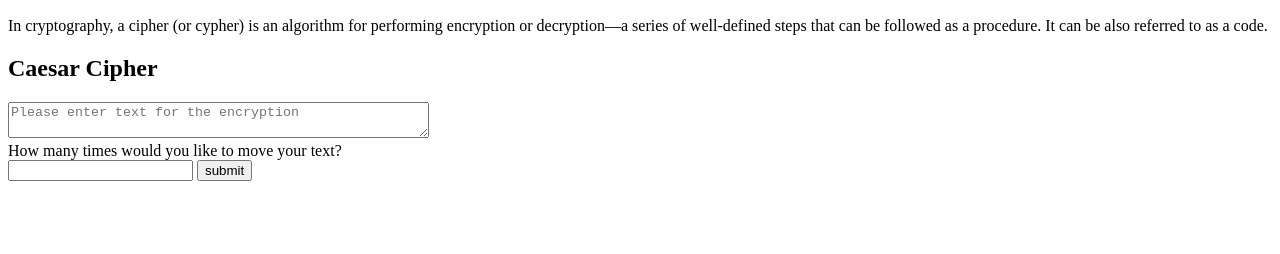
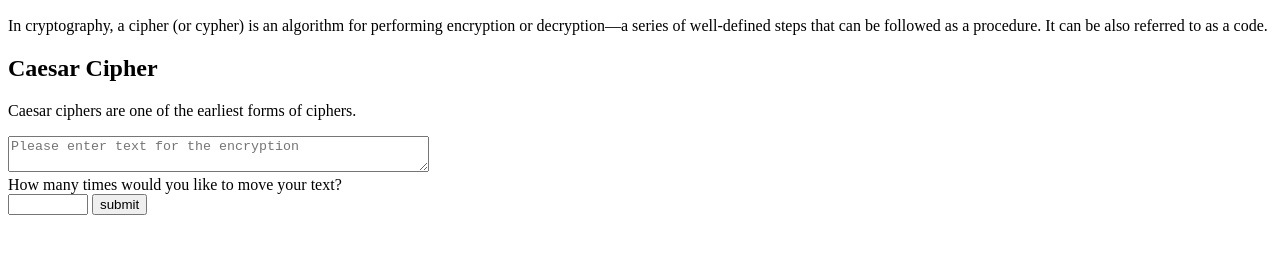
Before and after one commit to kayn0111034/ciphers, a plain HTML site: page ciphers/index.html in a window 1280 px wide. Shown: the part 110-364 px from the top of the page. Drawn offline with Linux system fonts and the light colour scheme.

Commit message:
added requirements for form submission

```diff
--- a/ciphers/index.html
+++ b/ciphers/index.html
@@ -17,8 +17,9 @@
     <div>
       <section>
       <h2>Caesar Cipher</h2>
+      <p>Caesar ciphers are one of the earliest forms of ciphers.</p>
       <form action="" method="get">
-        <textarea id="caesar" name="caesar" row="5" cols="50"
+        <textarea id="caesar" name="caesar" row="5" cols="50" required minlength="2" maxlength="1000"
         placeholder="Please enter text for the encryption"></textarea>
 
         <br>
@@ -27,12 +28,14 @@
           How many times would you like to move your text?</label>
         <br>
 
-        <input list="rotation" id="rotate_num" name="rotate_num">
+        <input type="number" id="rotation" name="rotate_num" required min="-1000" max="1000"></input>
+<!--        <input list="rotation" id="rotate_num" name="rotate_num" required>
   					<datalist id="rotation">
               <option value="1 time"></option>
               <option value="2 times"></option>
               <option value="3 times"></option>
             </datalist>
+-->
         <input type="submit" id="caesar_submit" value="submit"></input>
       </form>
     </section>
```
